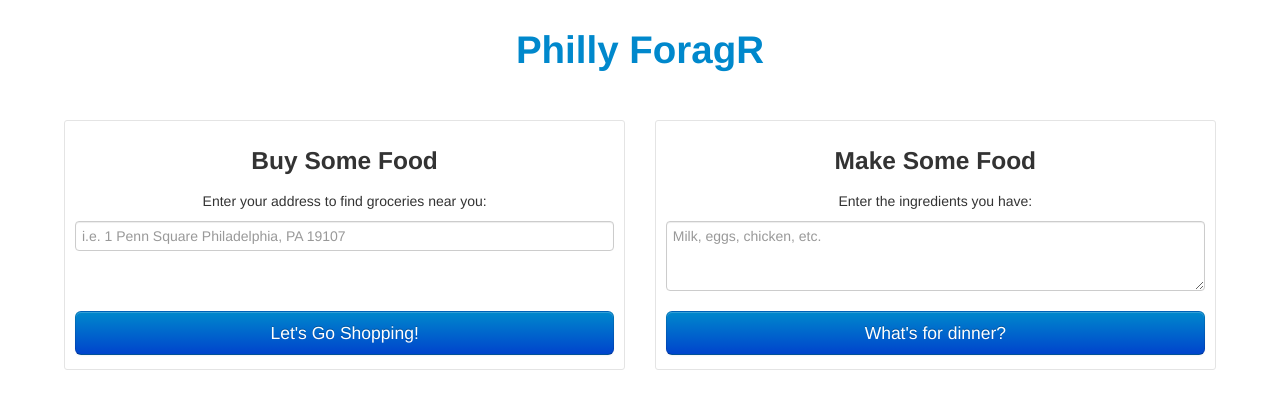
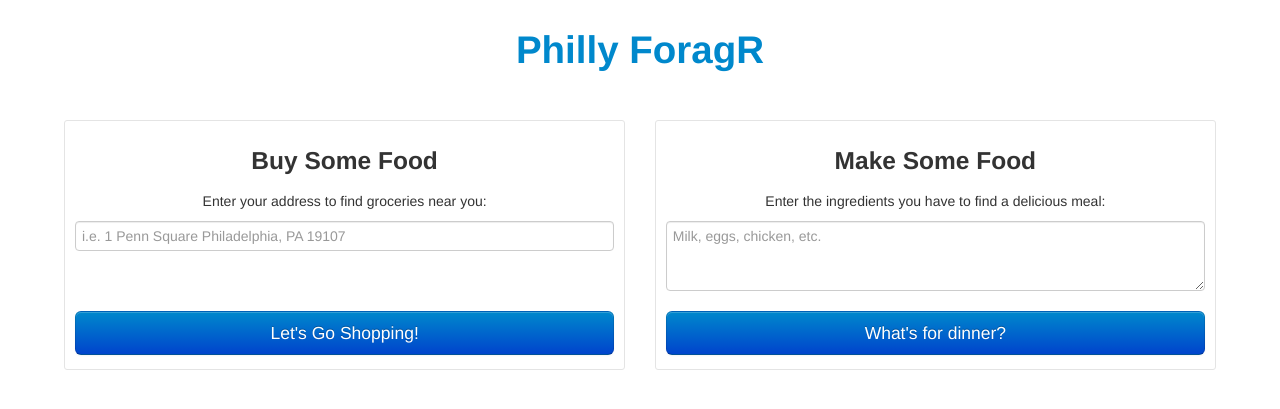
Before and after one commit to notthatbreezy/phillyphoodaccess, a Django app: template locations_app/templates/index.html in a window 1280 px wide. Shown: the top 409 px of the page. Run offline with Django 3.2, Linux system fonts and the light colour scheme; the template is opened without the code that fills it, so the values that code supplies are empty; some libraries are stand-ins or nearby versions.

Commit message:
Changed text

```diff
--- a/locations_app/templates/index.html
+++ b/locations_app/templates/index.html
@@ -16,7 +16,7 @@
     <div class="span6 home-panel">
         <h3>Make Some Food</h3>
         <form>
-            <div class="home-instructions"><p>Enter the ingredients you have:</p></div>
+            <div class="home-instructions"><p>Enter the ingredients you have to find a delicious meal:</p></div>
             <div class="home-form-field"><textarea class="input-block-level" rows="3" placeholder="Milk, eggs, chicken, etc."></textarea></div>
             <button type="submit" class="btn btn-large btn-primary btn-block">What's for dinner?</button>
         </form>
```
